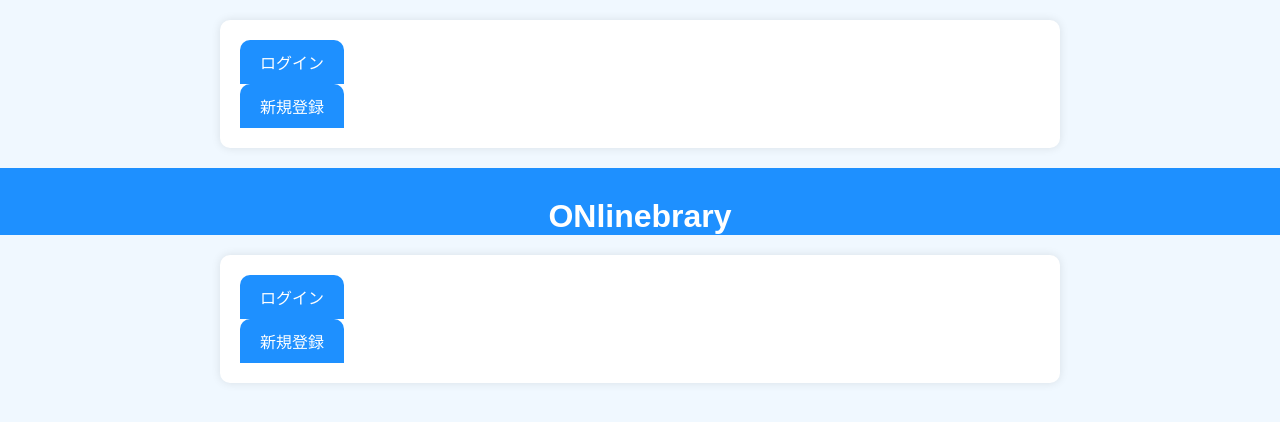
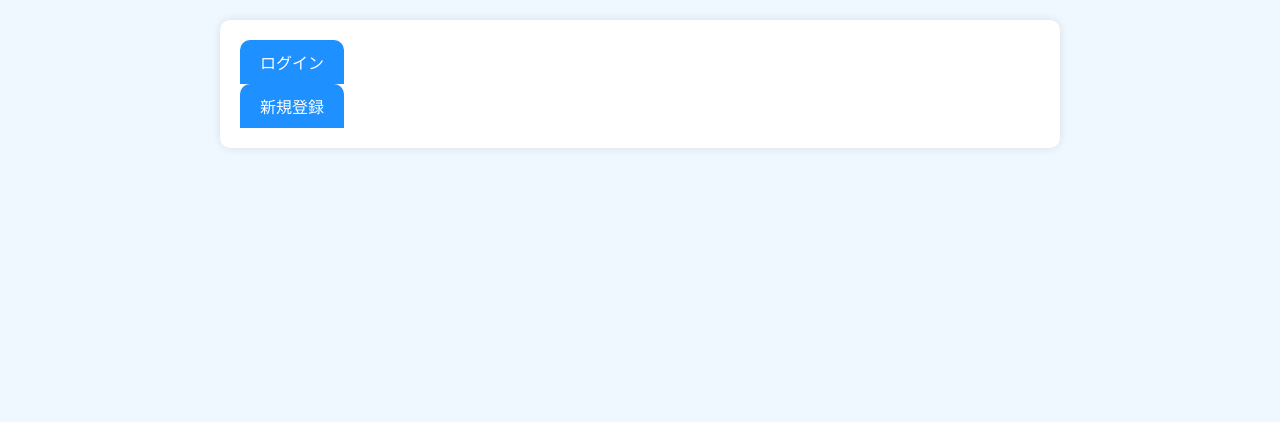
Before and after one commit to yabukilab/ogasawara-d, a PHP site: page / in a window 1280 px wide. Shown: the part 67-489 px from the top of the page. Run offline with PHP 8.4, Linux system fonts and the light colour scheme; the visitor is signed in with stand-in values (Sample User, id 1).

Commit message:
index修正

```diff
--- a/htdocs/index.php
+++ b/htdocs/index.php
@@ -1,13 +1,4 @@
 <!--index.php-->
-<!DOCTYPE html>
-<html lang="ja">
-<head>
-    <meta charset="UTF-8">
-    <meta name="viewport" content="width=device-width, initial-scale=1.0">
-    <title>ONlinebrary</title>
-    <link rel="stylesheet" href="style.css?<?php date_default_timezone_set('Asia/Tokyo'); echo date("ymdHi",filemtime("style.css")); ?>">
-</head>
-<body><!--index.php-->
 <!DOCTYPE html>
 <html lang="ja">
 <head>
@@ -28,15 +19,3 @@
     </div>
 </body>
 </html>
-
-    <div class="header">
-        <h1>ONlinebrary</h1>
-    </div>
-    <div class="container">
-    <div class="btn2">
-        <button class="button" onclick="location.href='login.php'">ログイン</button><br>
-        <button class="button" onclick="location.href='loginnew.php'">新規登録</button><br>
-    </div>
-    </div>
-</body>
-</html>
```
